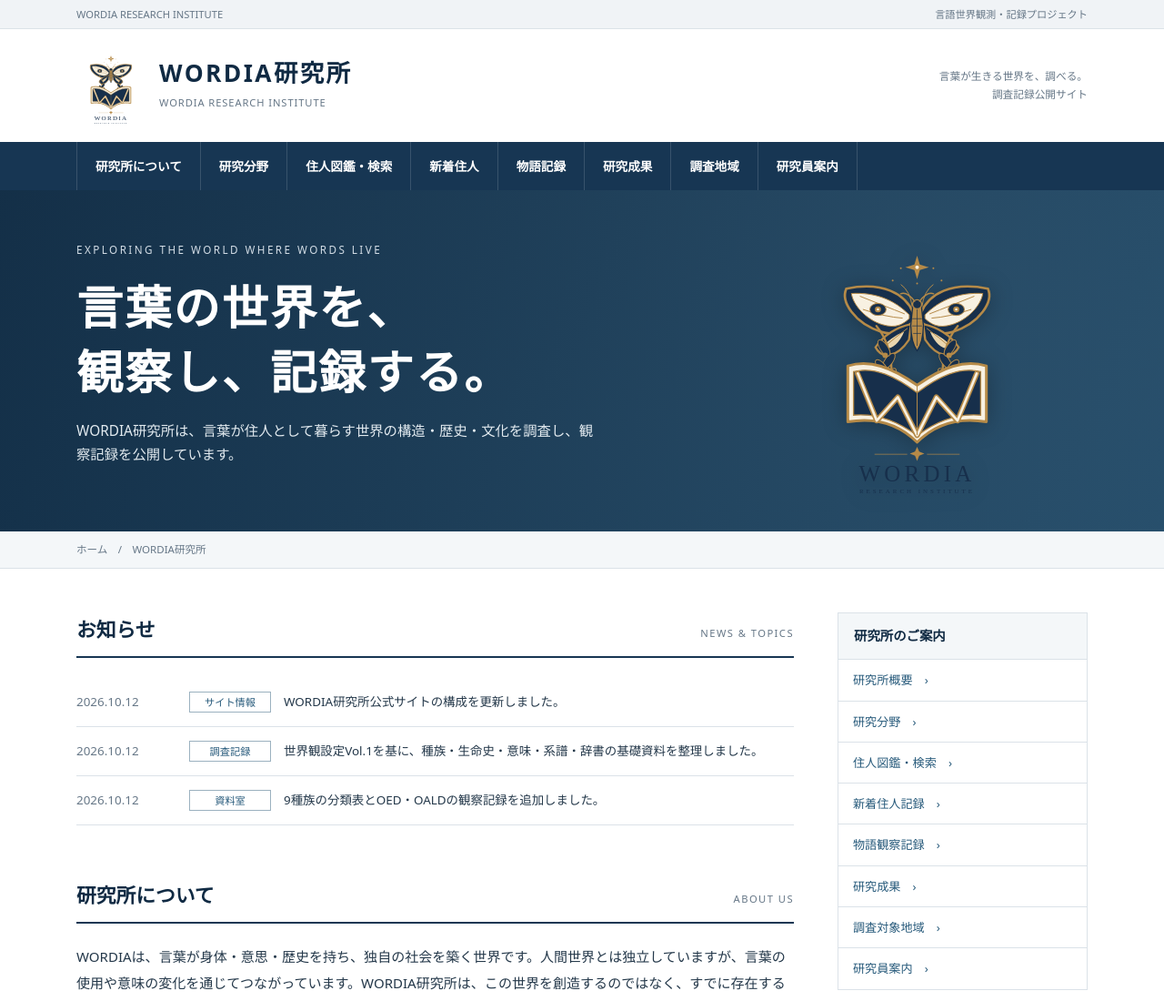
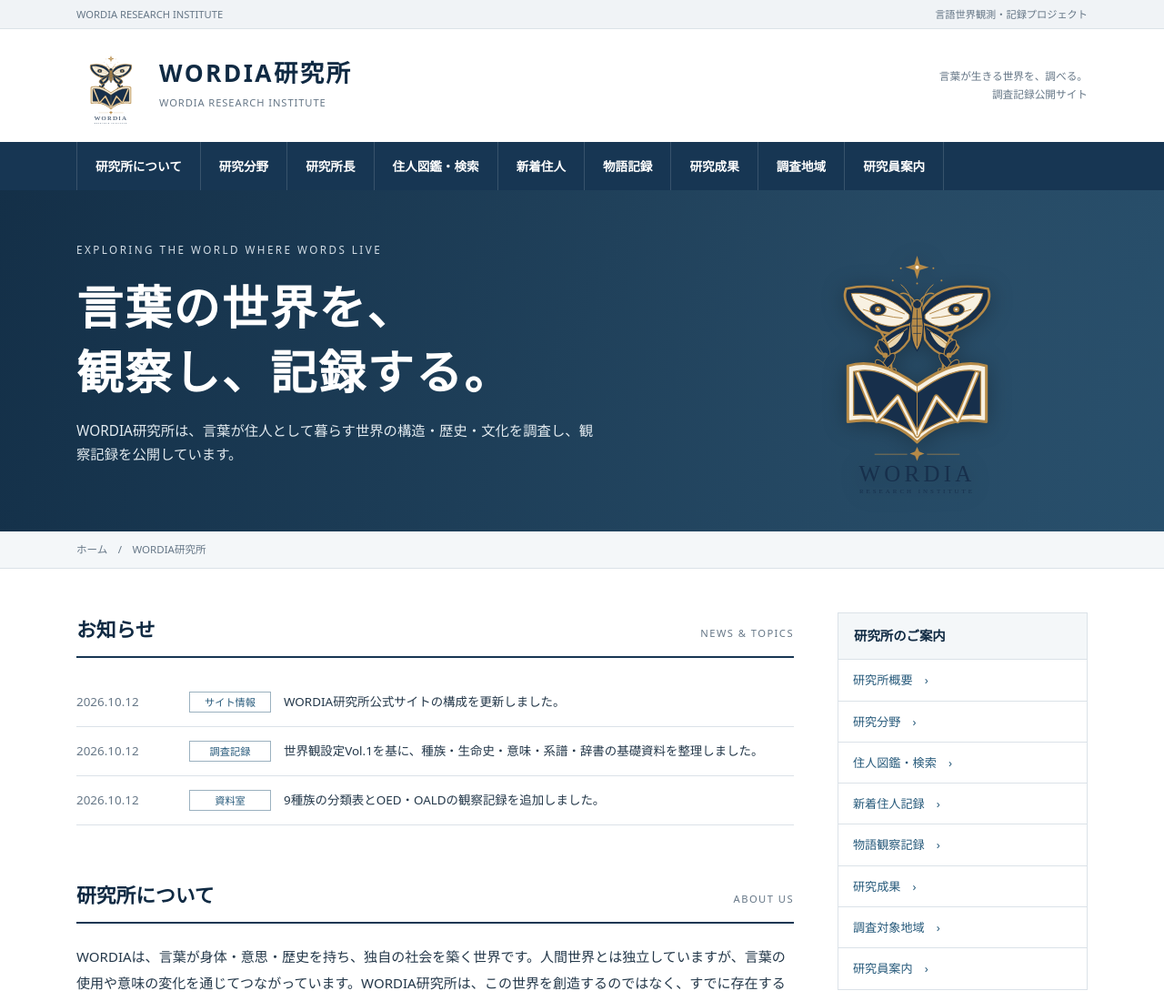
Before and after one commit to robhgien13-cloud/wordia, a plain HTML site: page site/index.html in a window 1280 px wide. Shown: the top 1100 px of the page at 91% size. Drawn offline with Linux system fonts and the light colour scheme.

Commit message:
Link director profile from main navigation

```diff
--- a/site/index.html
+++ b/site/index.html
@@ -4,7 +4,7 @@
 .species-table{width:100%;border-collapse:collapse;font-size:.82rem;margin:18px 0 24px}.species-table th,.species-table td{padding:9px 10px;border-bottom:1px solid var(--border);text-align:left}.species-table th{background:var(--pale);color:var(--deep)}.report-link{color:var(--blue);text-decoration:underline;text-underline-offset:3px}.subhead{font-size:1.06rem;color:var(--deep);margin:25px 0 10px}@media(max-width:560px){.species-table{font-size:.74rem}.species-table th,.species-table td{padding:8px 5px}}</style></head><body>
 <div class="utility"><div class="container"><span>WORDIA RESEARCH INSTITUTE</span><span>言語世界観測・記録プロジェクト</span></div></div>
 <header class="container masthead"><a href="#top" class="identity"><div class="logo"><img src="assets/logos/wordia-emblem-color.svg" alt="WORDIA研究所の蛾と辞書のWの紋章" width="76" height="76"></div><div><strong>WORDIA研究所</strong><small>WORDIA RESEARCH INSTITUTE</small></div></a><div class="mast-note">言葉が生きる世界を、調べる。<br>調査記録公開サイト</div></header>
-<nav class="nav" aria-label="主要ナビゲーション"><div class="container"><a href="#about">研究所について</a><a href="#fields">研究分野</a><a href="residents/index.html">住人図鑑・検索</a><a href="residents/latest.html">新着住人</a><a href="episodes/index.html">物語記録</a><a href="#reports">研究成果</a><a href="#worlds">調査地域</a><a href="#participate">研究員案内</a></div></nav>
+<nav class="nav" aria-label="主要ナビゲーション"><div class="container"><a href="#about">研究所について</a><a href="#fields">研究分野</a><a href="director/index.html">研究所長</a><a href="residents/index.html">住人図鑑・検索</a><a href="residents/latest.html">新着住人</a><a href="episodes/index.html">物語記録</a><a href="#reports">研究成果</a><a href="#worlds">調査地域</a><a href="#participate">研究員案内</a></div></nav>
 <main id="top"><section class="hero"><div class="container hero-inner"><div><div class="overline">EXPLORING THE WORLD WHERE WORDS LIVE</div><h1>言葉の世界を、<br>観察し、記録する。</h1><p>WORDIA研究所は、言葉が住人として暮らす世界の構造・歴史・文化を調査し、観察記録を公開しています。</p></div><div class="hero-emblem" aria-hidden="true"><img src="assets/logos/wordia-emblem-color.svg" alt="" width="265" height="265"></div></div></section><div class="crumb"><div class="container">ホーム　/　WORDIA研究所</div></div>
 <div class="container layout"><div class="primary">
 <section class="section" id="news"><div class="section-title"><h2>お知らせ</h2><span>NEWS &amp; TOPICS</span></div><ul class="news"><li><time datetime="2026-10-12">2026.10.12</time><span class="category">サイト情報</span><span>WORDIA研究所公式サイトの構成を更新しました。</span></li><li><time datetime="2026-10-12">2026.10.12</time><span class="category">調査記録</span><span>世界観設定Vol.1を基に、種族・生命史・意味・系譜・辞書の基礎資料を整理しました。</span></li><li><time datetime="2026-10-12">2026.10.12</time><span class="category">資料室</span><span>9種族の分類表とOED・OALDの観察記録を追加しました。</span></li></ul></section>
```
